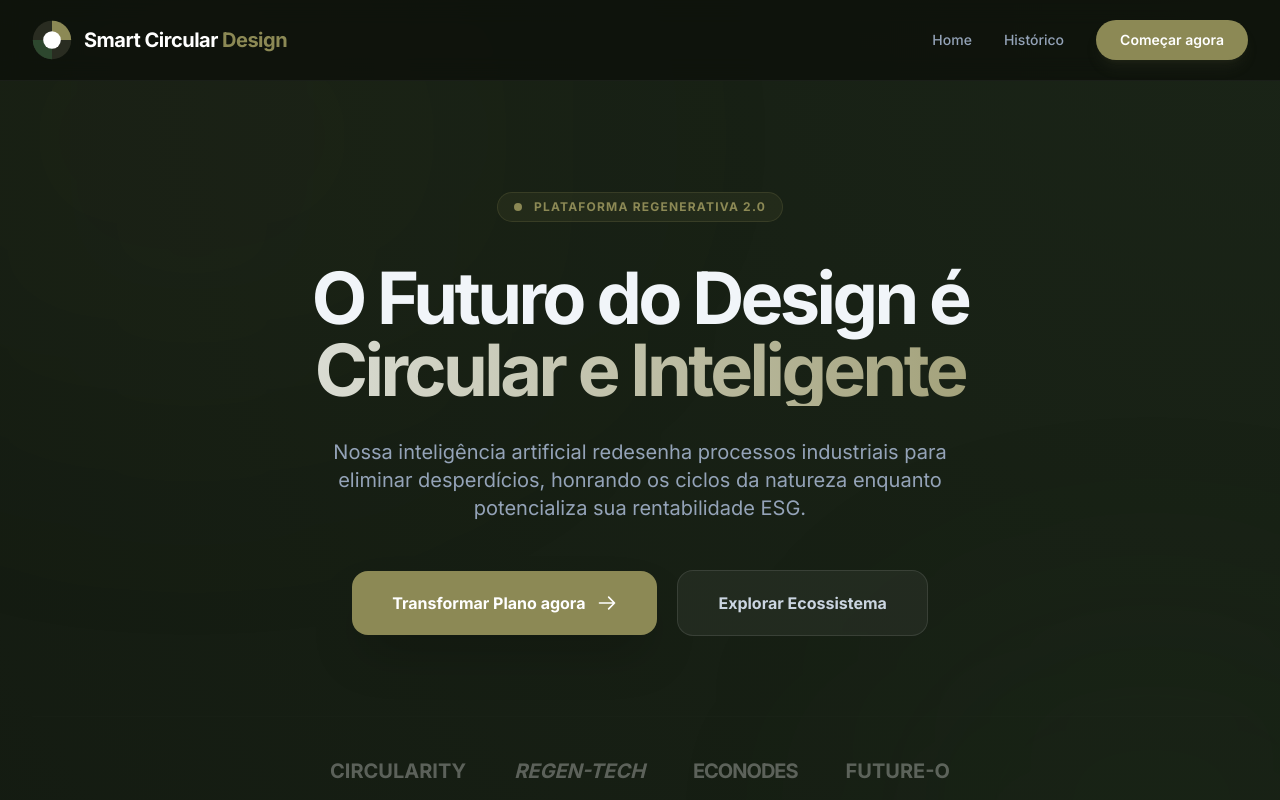
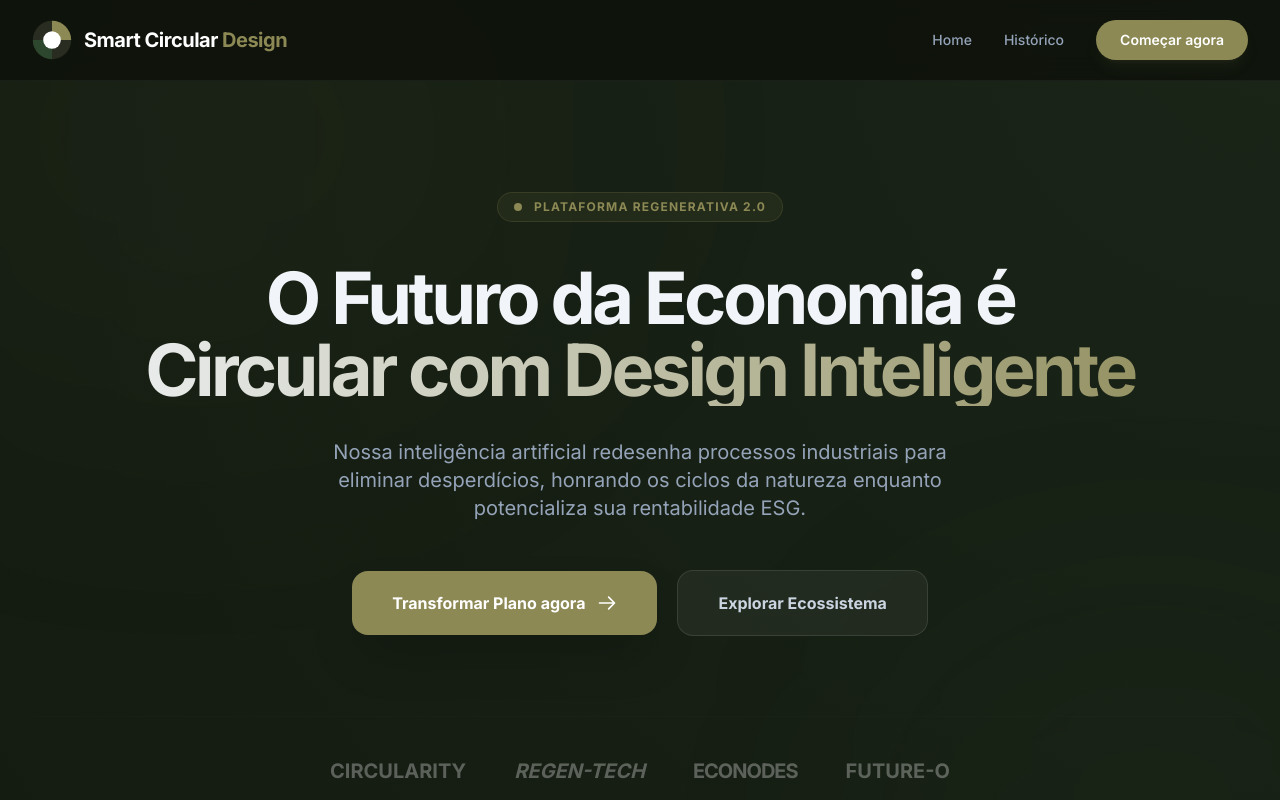
Before and after one commit to J4M1SON/smart-circular-design4, a React (Vite) app: page / in a window 1280 px wide. Shown: the top 800 px of the page. Built offline with nearby package versions, Linux system fonts and the light colour scheme; no server answers.

Commit message:
Update Hero.tsx

```diff
--- a/components/Hero.tsx
+++ b/components/Hero.tsx
@@ -20,9 +20,9 @@ const Hero: React.FC<HeroProps> = ({ onStart }) => {
         </div>
 
         <h1 className="text-5xl md:text-7xl font-extrabold tracking-tighter mb-8 leading-[1.1]">
-          <span className="block text-slate-100">O Futuro do Design é</span>
+          <span className="block text-slate-100">O Futuro da Economia é</span>
           <span className="block brand-gradient-text">
-            Circular e Inteligente
+            Circular com Design Inteligente
           </span>
         </h1>
 
```
